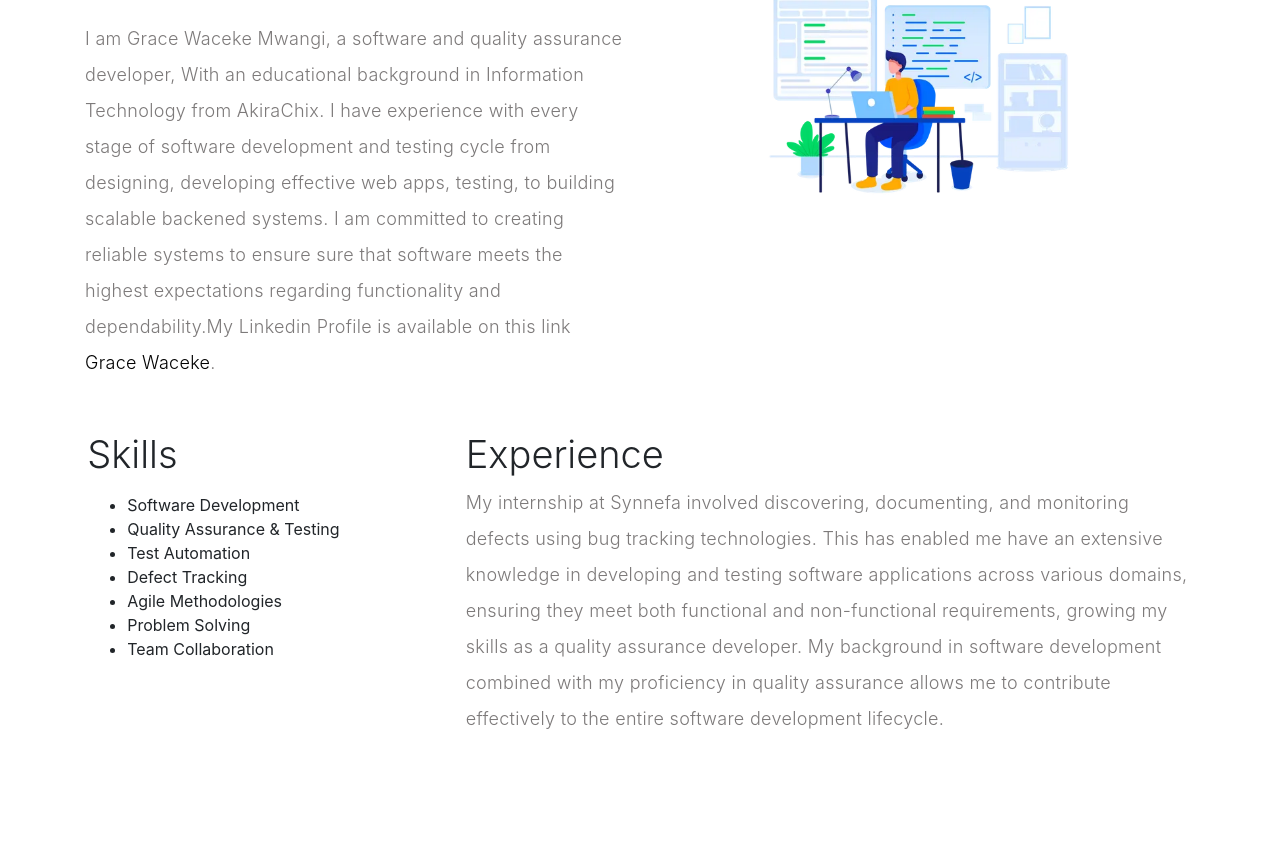
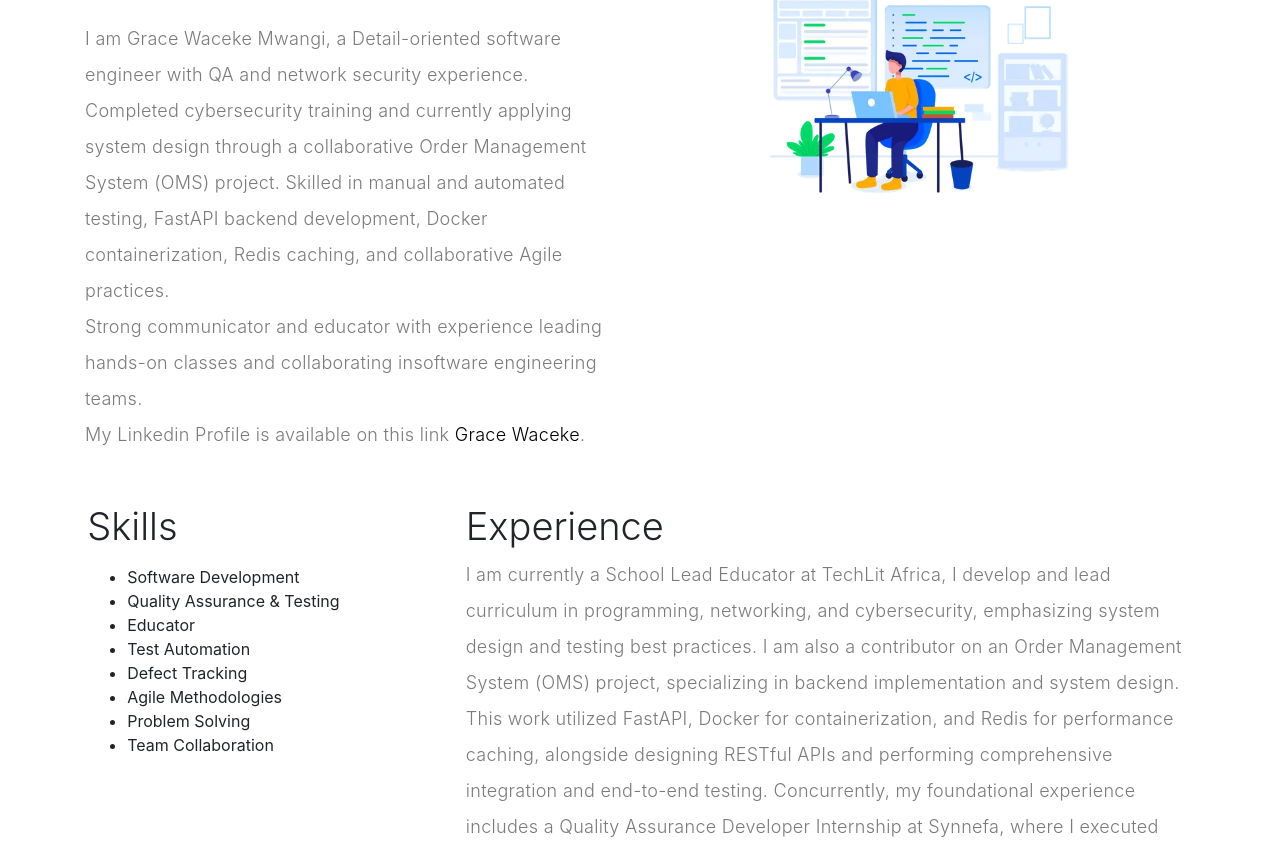
Before and after one commit to Grace-Waceke/Mwangi-Grace-About-Me, a plain HTML site: page grace_resume/index.html in a window 1280 px wide. Shown: the part 590-1432 px from the top of the page. Drawn offline with Linux system fonts and the light colour scheme; a web font is replaced by a local one.

Commit message:
added experience

```diff
--- a/grace_resume/index.html
+++ b/grace_resume/index.html
@@ -2,7 +2,7 @@
 <html lang="en">
 <head>
 
-     <title>Grace Mwangi - Profile HTML Page</title>
+     <title>Grace Mwangi - Profile </title>
 
      <meta charset="UTF-8">
      <meta http-equiv="X-UA-Compatible" content="IE=Edge">
@@ -94,11 +94,7 @@
                 <div class="col-lg-6 col-md-6 col-12">
                     <h3 class="mb-4">About Me</h3>
 
-                    <p>I am Grace Waceke Mwangi, a software and quality assurance developer, With an educational background in Information Technology from AkiraChix. I have experience with every stage of software development and testing cycle from designing,
-                       developing effective web apps, testing, to building scalable backened systems. I am committed to creating reliable systems to ensure sure that software meets the highest expectations
-                       regarding functionality and dependability.My Linkedin Profile is available on this link <a rel="nofollow" href="https://www.linkedin.com/in/grace-waceke-5a4556230/" target="_parent">Grace Waceke</a>.</p>
-
-
+                    <p>I am Grace Waceke Mwangi, a Detail-oriented software engineer with QA and network security experience. Completed cybersecurity training and currently applying system design through a collaborative Order Management System (OMS) project. Skilled in manual and automated testing, FastAPI backend development, Docker containerization, Redis caching, and collaborative Agile practices.<br> Strong communicator and educator with experience leading hands-on classes and collaborating insoftware engineering teams. <br>My Linkedin Profile is available on this link <a rel="nofollow" href="https://www.linkedin.com/in/grace-waceke-5a4556230/" target="_parent">Grace Waceke</a>.</p>
 
                               </div>
 
@@ -114,6 +110,7 @@
                   <ul>
                     <li>Software Development</li>
                     <li>Quality Assurance & Testing</li>
+                    <li>Educator</li>
                     <li>Test Automation</li>
                     <li>Defect Tracking</li>
                     <li>Agile Methodologies</li>
@@ -125,9 +122,7 @@
                 <div class="col-lg-8 col-md-8 col-12">
                 <h3>Experience</h3>
 
-                <p>My internship at Synnefa involved discovering, documenting, and monitoring defects using bug tracking technologies.
-                  This has enabled me have an extensive knowledge in developing and testing software applications across various domains, ensuring they meet both functional and non-functional requirements, growing my skills as a quality assurance developer.
-                  My background in software development combined with my proficiency in quality assurance allows me to contribute effectively to the entire software development lifecycle.</p>
+                <p>I am currently a School Lead Educator at TechLit Africa, I develop and lead curriculum in programming, networking, and cybersecurity, emphasizing system design and testing best practices. I am also a contributor on an Order Management System (OMS) project, specializing in backend implementation and system design. This work utilized FastAPI, Docker for containerization, and Redis for performance caching, alongside designing RESTful APIs and performing comprehensive integration and end-to-end testing. Concurrently, my foundational experience includes a Quality Assurance Developer Internship at Synnefa, where I executed manual test cases, collaborated with developers on bug validation, and supported basic Selenium automation to maintain regression test suites.</p>
                 </div>
 
             </div>
```
Also changed, not shown: grace_resume/images/testimonials/testimonial-image01.jpg (deleted), grace_resume/images/testimonials/testimonial-image02.jpg (deleted), grace_resume/images/testimonials/testimonial-image03.jpg (deleted), grace_resume/images/testimonials/testimonial-image04.jpg (deleted).
